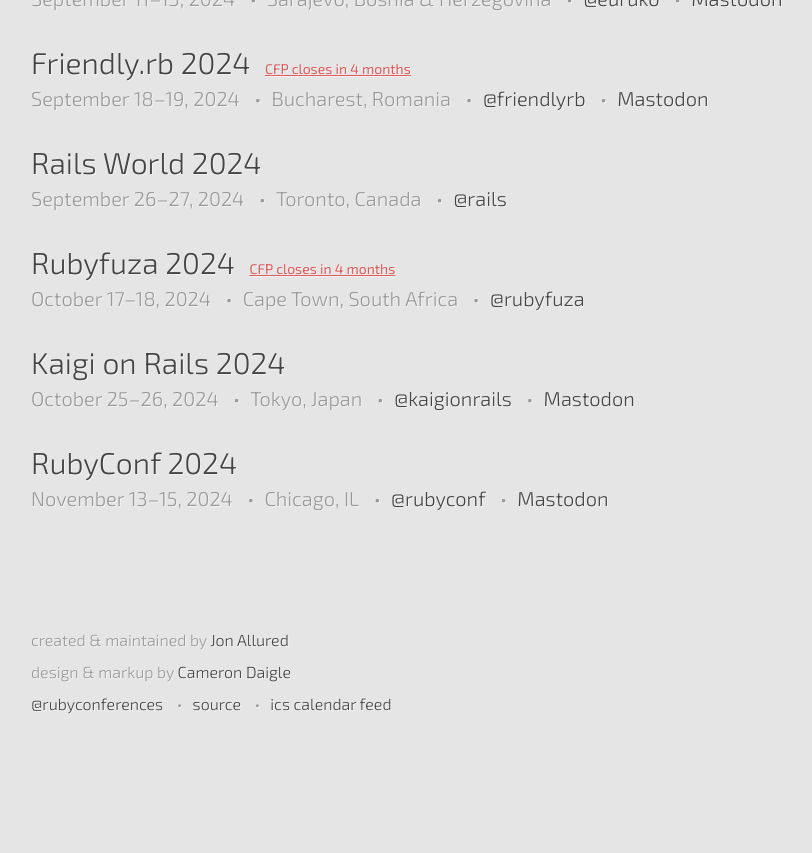
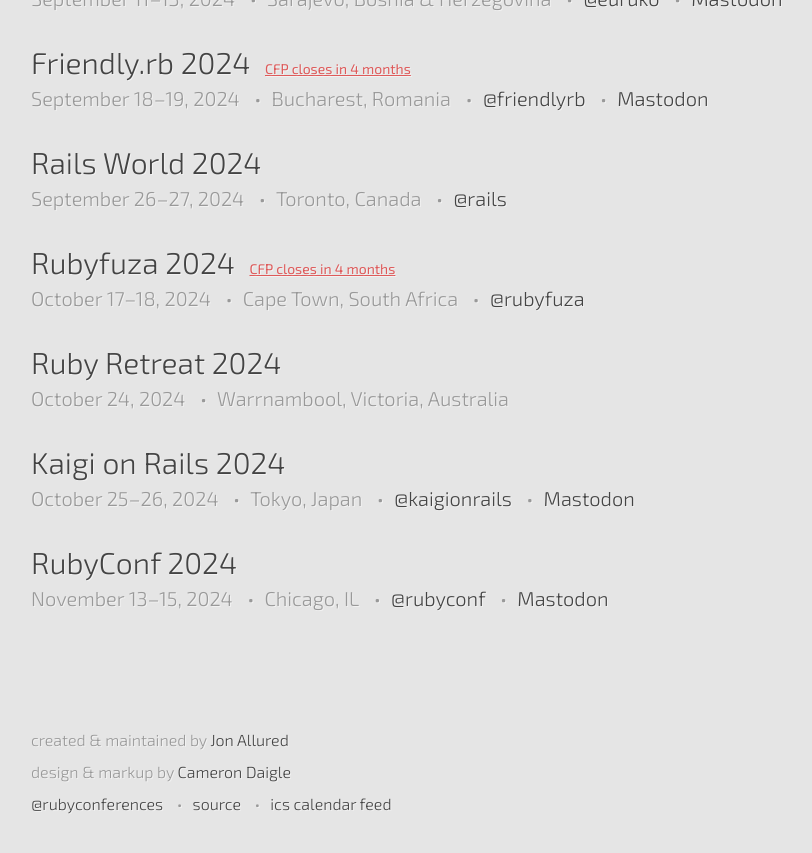
Before and after one commit to ruby-conferences/ruby-conferences.github.io, a Jekyll site: the page built from index.html, in a window 1280 px wide and 900 px high, scrolled down 2018 px. Shown: the top 853 px of the window, without its empty margins (209-1021 px from the left). Built offline with Jekyll 4.4.1, drawn with Linux system fonts in a browser that asks for light colours; before the commit the page ends 2818 px from its top, so only the background shows below that.

Commit message:
Added Ruby Retreat 2024

```diff
--- a/_data/conferences.yml
+++ b/_data/conferences.yml
@@ -2662,3 +2662,8 @@
   url: https://kaigionrails.org
   twitter: kaigionrails
   mastodon: https://ruby.social/@kaigionrails
+
+- name: Ruby Retreat 2024
+  location: Warrnambool, Victoria, Australia
+  start_date: 2024-10-24
+  end_date: 2024-10-24
```
